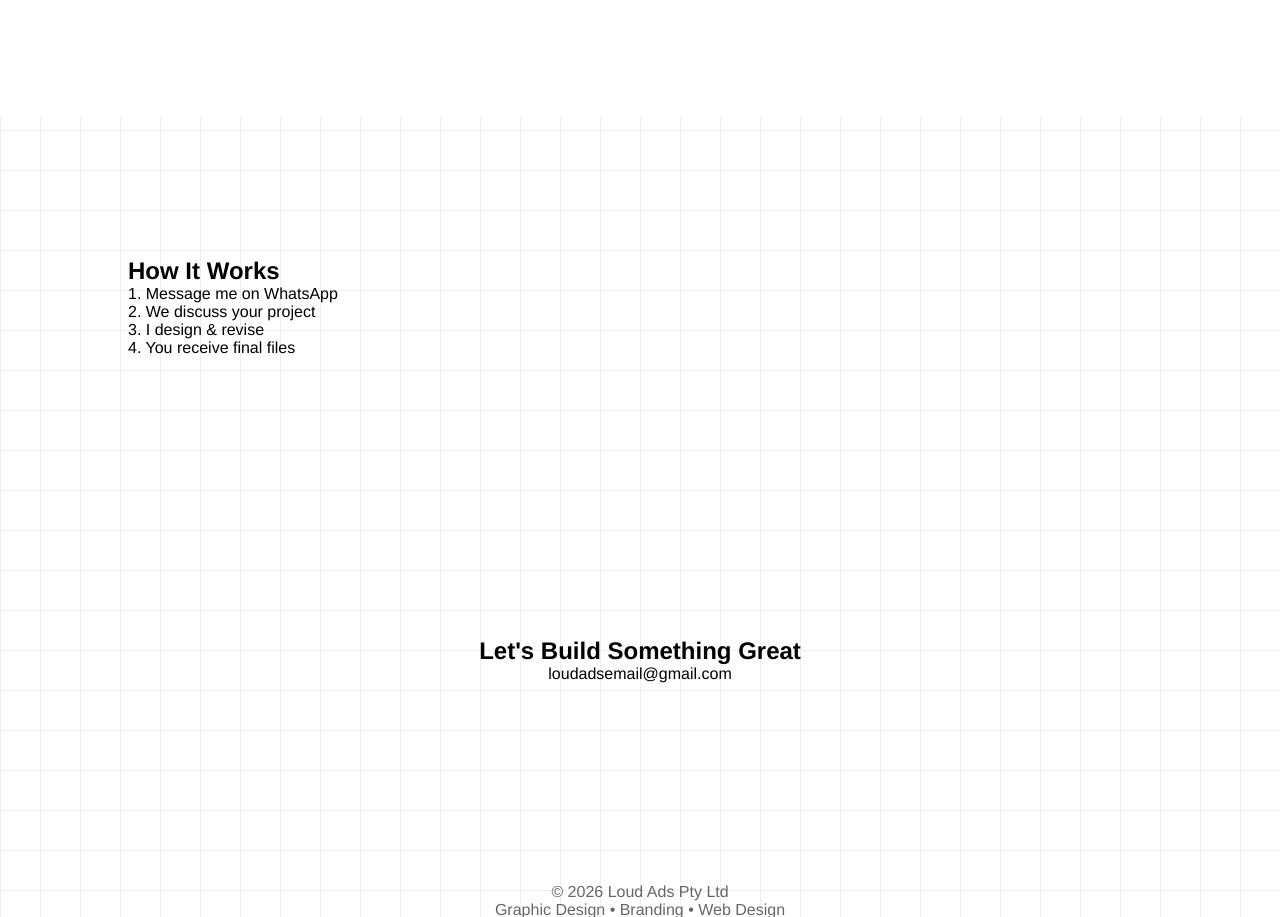
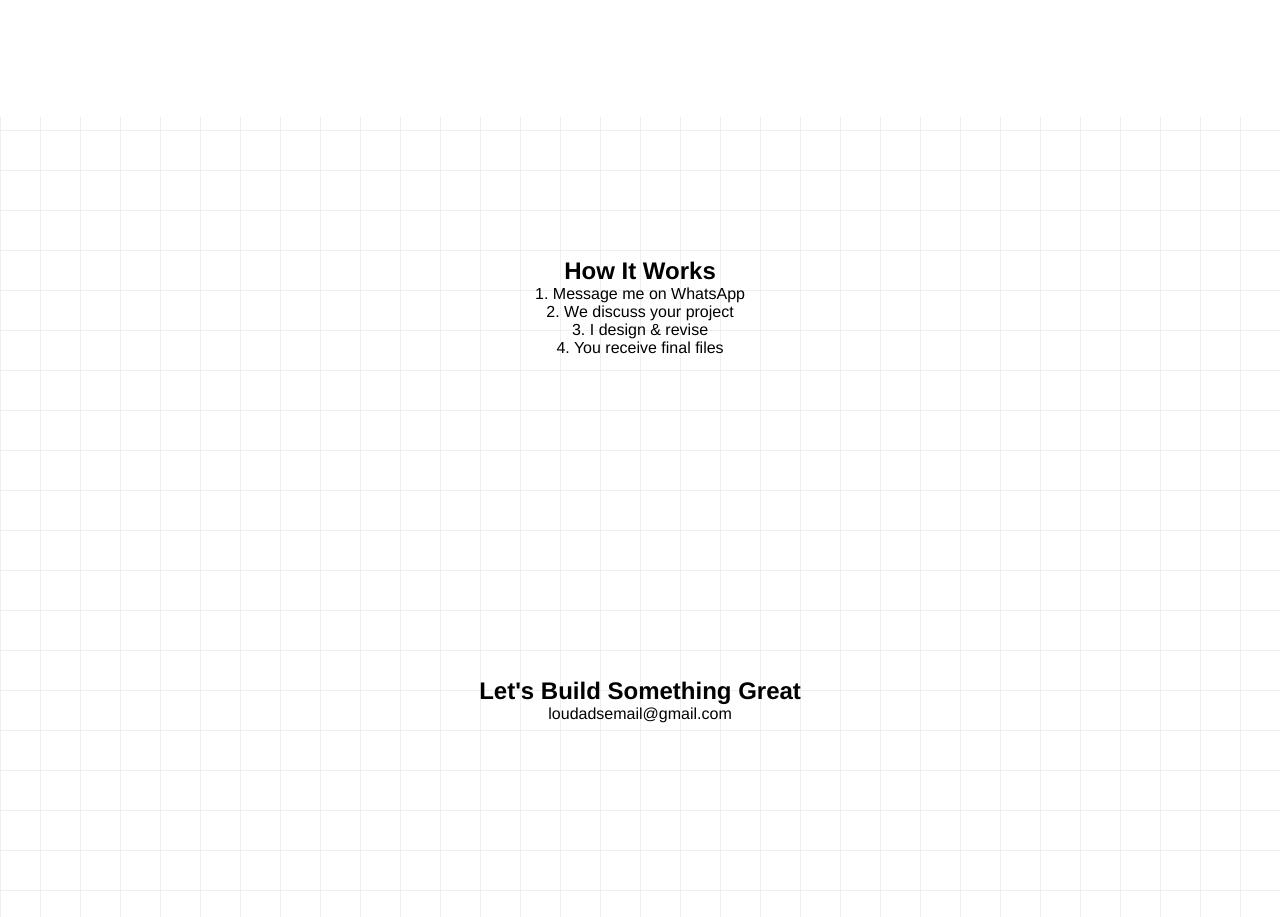
Before and after one commit to J38-dev/Loud-Home, a plain HTML site: page index.html in a window 1280 px wide. Shown: the part 5710-6627 px from the top of the page. Drawn offline with Linux system fonts and the light colour scheme.

Commit message:
Fix HTML encoding issues and improve structure

```diff
--- a/index.html
+++ b/index.html
@@ -271,7 +271,7 @@ Would recommend working with them... 10/10 service."</p>
   </div>
 </section>
 
-<section class="process">
+<section class="services-intro">
 <h2>How It Works</h2>
 
 <div>1. Message me on WhatsApp</div>
@@ -318,4 +318,5 @@ Would recommend working with them... 10/10 service."</p>
 
 <script src="script.js"></script>
 </body>
+
 </html>
```
